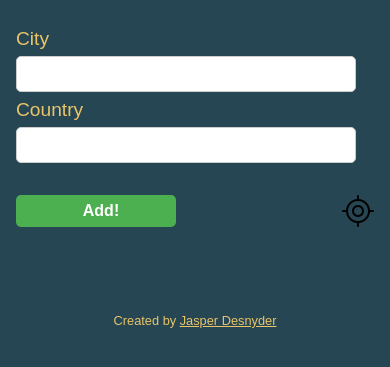
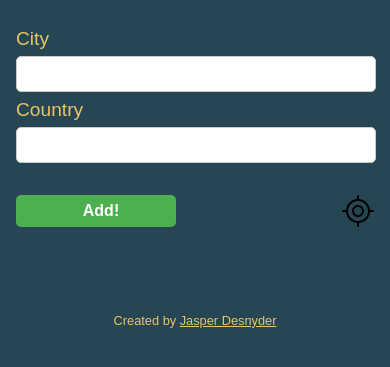
Before and after one commit to Jasper2213/weather-app, a plain HTML site: page index.html in a window 390 px wide. Shown: the part 173-540 px from the top of the page. Drawn offline with Linux system fonts and the light colour scheme.

Commit message:
Changed threshold for mobile layout, changed width of input fields in mobile layout

```diff
--- a/assets/css/style.css
+++ b/assets/css/style.css
@@ -94,7 +94,7 @@ form .actions {
     margin: 2rem auto;
 }
 
-@media screen and (max-width: 768px) {
+@media screen and (max-width: 745px) {
     #weather-cards {
         justify-content: center;
     }
@@ -107,6 +107,7 @@ form .actions {
 
     form input:not([type="submit"]) {
         margin: 0.5rem 0;
+        width: 95%;
     }
 
     form input[type="submit"] {
```
